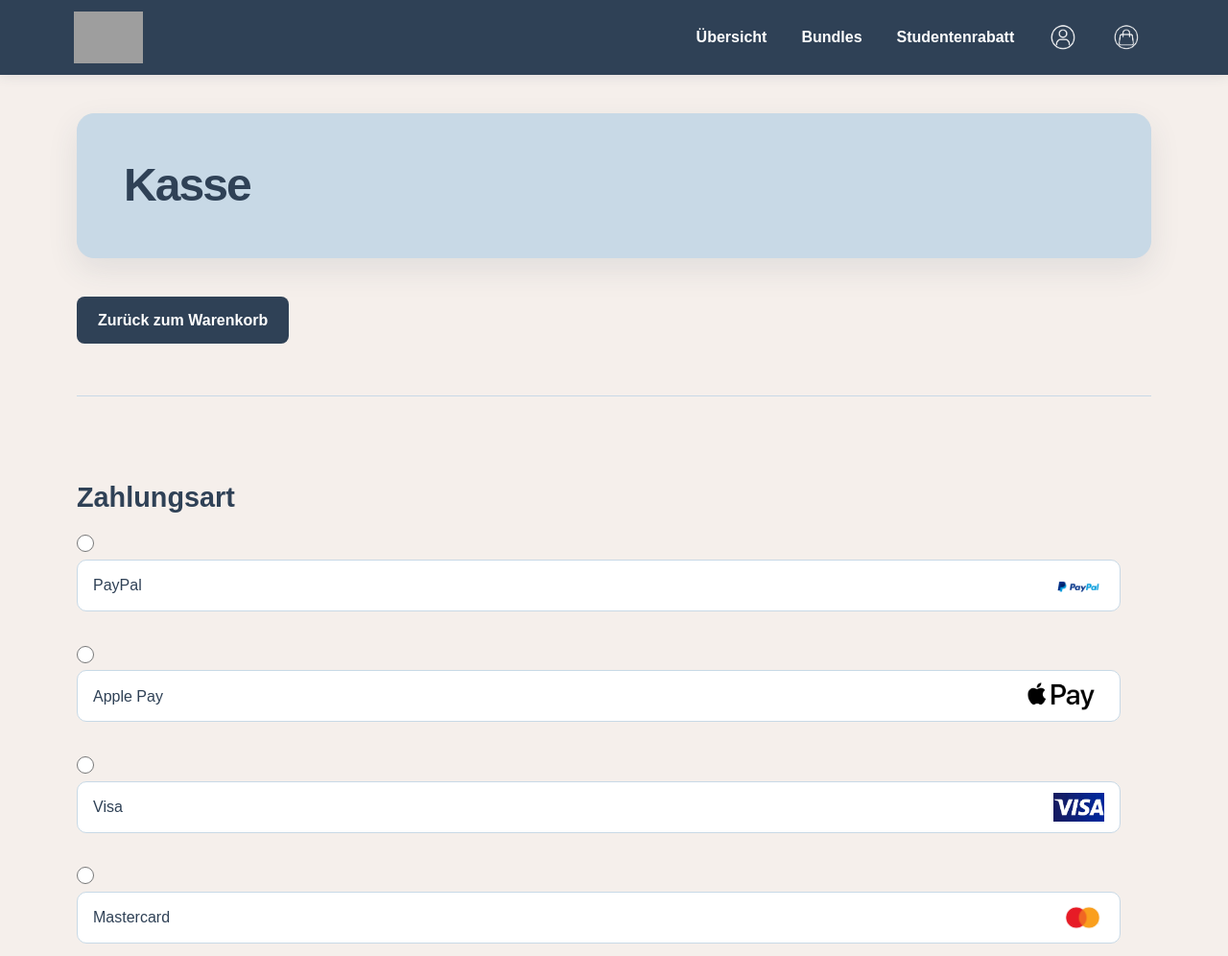
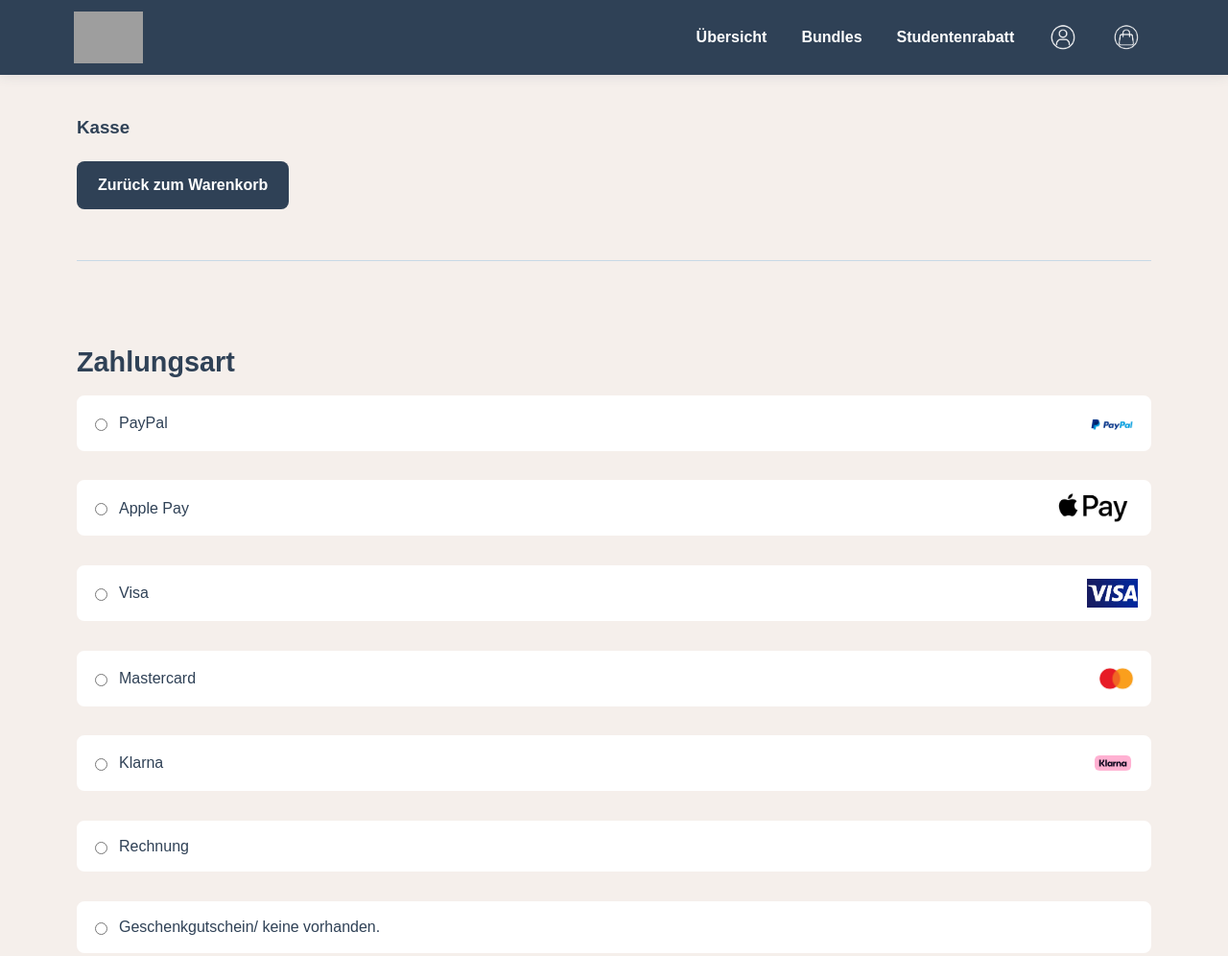
Before and after one commit to kleideiterj/studykid, a plain HTML site: page pages/warenkorb/kasse.html in a window 1280 px wide. Shown: the top 996 px of the page at 96% size. Drawn offline with Linux system fonts and the light colour scheme; grey boxes are pictures that could not be loaded.

Commit message:
bestellung

```diff
--- a/assets/css/studentenrabatt.css
+++ b/assets/css/studentenrabatt.css
@@ -36,6 +36,8 @@
     color: var(--color-primary);
     font-size: clamp(1.4rem, 3vw, 1.8rem);
 }
+
+
 
 .studentenrabatt-page > hr,
 .kasse-page > hr,
@@ -222,6 +224,9 @@
     border-radius: 14px;
     background-color: var(--color-white);
     box-shadow: 0 8px 22px rgba(47, 65, 86, 0.08);
+
+    position: sticky; /*Beim Scrollen sichtbar*/
+    top: 20px;
 }
 
 .bestelluebersicht-page .warenkorb-layout > div:first-child > div {
@@ -329,6 +334,37 @@
     width: fit-content;
 }
 
+/*Kasse*/
+.payment-option {
+    display: flex;
+    align-items: center;
+    border: 2px solid white;
+    border-radius: 8px;
+    padding: 12px;
+    margin-bottom: 5px;
+    background: white;
+    transition: 0.2s;
+}
+
+.payment-option input[type="radio"] {
+    margin-right: 12px;
+}
+
+.payment-option label {
+    display: flex;
+    justify-content: space-between;
+    align-items: center;
+    width: 100%;
+    cursor: pointer;
+}
+
+/* Umrandung bei Auswahl */
+.payment-option:has(input:checked) {
+    border-color: var(--color-blue-light);
+    box-shadow: 0 0 0 2px rgba(0, 112, 186, 0.2);
+}
+
+
 @media (max-width: 900px) {
     .bestelluebersicht-page > .warenkorb-layout {
         grid-template-columns: 1fr;
--- a/pages/warenkorb/kasse.html
+++ b/pages/warenkorb/kasse.html
@@ -25,7 +25,7 @@
         </nav>
     </header>
     <main class="kasse-page">
-        <h1>Kasse </h1>
+        <h3>Kasse </h3>
         <a href="warenkorb.html"><button>Zurück zum Warenkorb</button></a>
         <br>
         <br>
@@ -33,58 +33,71 @@
         <br>
         <h2>Zahlungsart</h2>
 
-            <input type="radio" id="paypal" name="zahlung">
+            <div class="payment-option">
+             <input type="radio" id="paypal" name="zahlung">
+
             <label for="paypal">
-                PayPal
+                <span>PayPal</span>
                 <img src="../../assets/img/paypal.png" alt="PayPal" height="30">
-            </label>
+             </label>
+            </div>
 
-            <br><br>
+            <br>
 
+            <div class="payment-option">
             <input type="radio" id="applepay" name="zahlung">
             <label for="applepay">
                 Apple Pay
                 <img src="../../assets/img/applepay.png" alt="Apple Pay" height="30">
             </label>
+            </div>
 
-            <br><br>
-
+            <br>
+            <div class="payment-option">
             <input type="radio" id="visa" name="zahlung">
             <label for="visa">
                 Visa
                 <img src="../../assets/img/visa.png" alt="Visa" height="30">
             </label>
+            </div>
+            <br>
 
-            <br><br>
-
+            <div class="payment-option">
             <input type="radio" id="mastercard" name="zahlung">
             <label for="mastercard">
                 Mastercard
                 <img src="../../assets/img/mastercard.png" alt="Mastercard" height="30">
             </label>
+            </div>
+            <br>
 
-            <br><br>
-
+            <div class="payment-option">
             <input type="radio" id="klarna" name="zahlung">
             <label for="klarna">
                 Klarna
                 <img src="../../assets/img/klarna.png" alt="Klarna" height="30">
             </label>
+            </div>
 
-            <br><br>
+            <br>
 
+            <div class="payment-option">
             <input type="radio" id="rechnung" name="zahlung">
             <label for="rechnung">
                 Rechnung
             </label>
+            </div>
 
-            <br><br>
+            <br>
+
+            <div class="payment-option">
             <input type="radio" id="Geschenkgutscheine" name="zahlung">
             <label for="Geschenkgutscheine">
                 Geschenkgutschein/ keine vorhanden.
             </label>
+            </div>
 
-            <br><br>
+            <br>
 
             <h3>Zwischensumme: 2.549,98 €</h3>
 
```
Also changed, not shown: pages/warenkorb/bestelluebersicht.html (+2 -2 lines).
